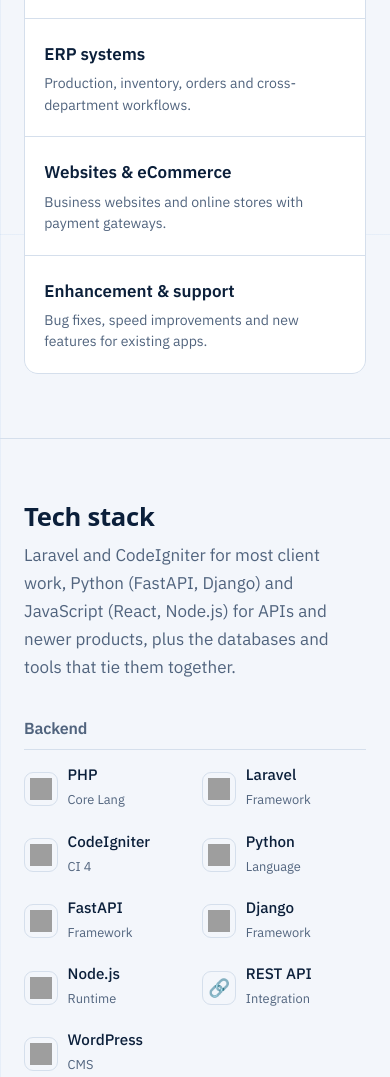
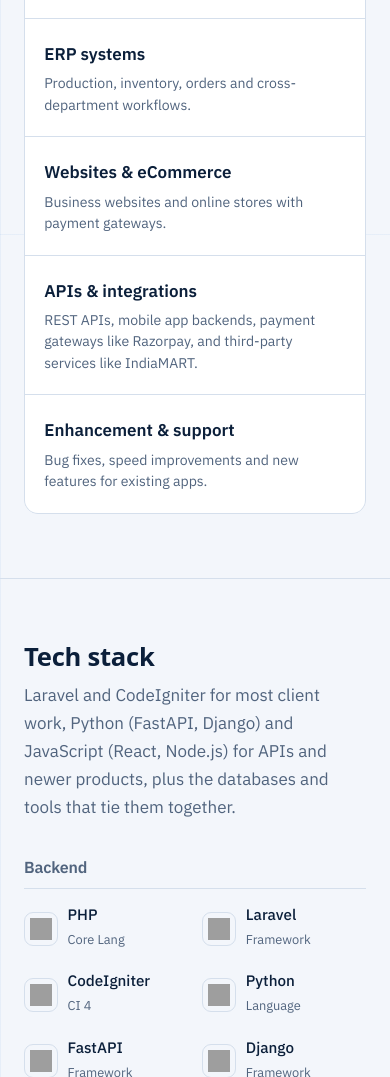
Before and after one commit to AshishVDeveloper/portfolio, a plain HTML site: page index.html in a window 390 px wide. Shown: the part 3142-4219 px from the top of the page. Drawn offline with Linux system fonts and the light colour scheme; grey boxes are pictures that could not be loaded; a web font is replaced by a local one.

Commit message:
Services: add APIs & integrations, even 3/2/1-column grid
Co-Authored-By: Claude Opus 5.5 <noreply@anthropic.com>
Claude-Session: https://claude.ai/code/session_01T2mNcHdUvZCKBMXHrzFA17

```diff
--- a/data/profile.json
+++ b/data/profile.json
@@ -54,6 +54,10 @@
       "desc": "Business websites and online stores with payment gateways."
     },
     {
+      "title": "APIs & integrations",
+      "desc": "REST APIs, mobile app backends, payment gateways like Razorpay, and third-party services like IndiaMART."
+    },
+    {
       "title": "Enhancement & support",
       "desc": "Bug fixes, speed improvements and new features for existing apps."
     }
--- a/index.html
+++ b/index.html
@@ -121,7 +121,7 @@ section+section{border-top:1px solid var(--line)}
 .info dd{font-weight:500}
 .info a{text-decoration:none}
 .info a:hover{color:var(--blue)}
-.services{margin-top:3rem;display:grid;grid-template-columns:repeat(auto-fit,minmax(210px,1fr));gap:1px;background:var(--line);border:1px solid var(--line);border-radius:14px;overflow:hidden}
+.services{margin-top:3rem;display:grid;grid-template-columns:repeat(3,1fr);gap:1px;background:var(--line);border:1px solid var(--line);border-radius:14px;overflow:hidden}
 .services div{padding:1.3rem 1.2rem;background:var(--soft2)}
 .services b{display:block;margin-bottom:.35rem}
 .services p{color:var(--muted);font-size:.88rem;line-height:1.5}
@@ -228,6 +228,7 @@ footer.site a:hover{color:var(--paper)}
 
 @media (max-width:1000px){
   .hero .wrap,.about,.contact{grid-template-columns:1fr}
+  .services{grid-template-columns:repeat(2,1fr)}
   .portrait{max-width:300px}
   .stack{grid-template-columns:repeat(2,1fr)}
   .prow{grid-template-columns:1fr auto;grid-template-areas:"status status" "main main" "tech link";gap:.5rem 1rem;padding:1.2rem .2rem}
@@ -250,6 +251,7 @@ footer.site a:hover{color:var(--paper)}
   .portrait{max-width:none;width:100%;aspect-ratio:1/1}
   .portrait img{object-position:center top}
   .edu,.row2,.info{grid-template-columns:1fr}
+  .services{grid-template-columns:1fr}
   .support{grid-template-columns:1fr;padding:1.6rem;gap:1.6rem}
   .qr{width:100%;max-width:260px;margin:0 auto}
   .stack{grid-template-columns:1fr;gap:1.6rem}
```
